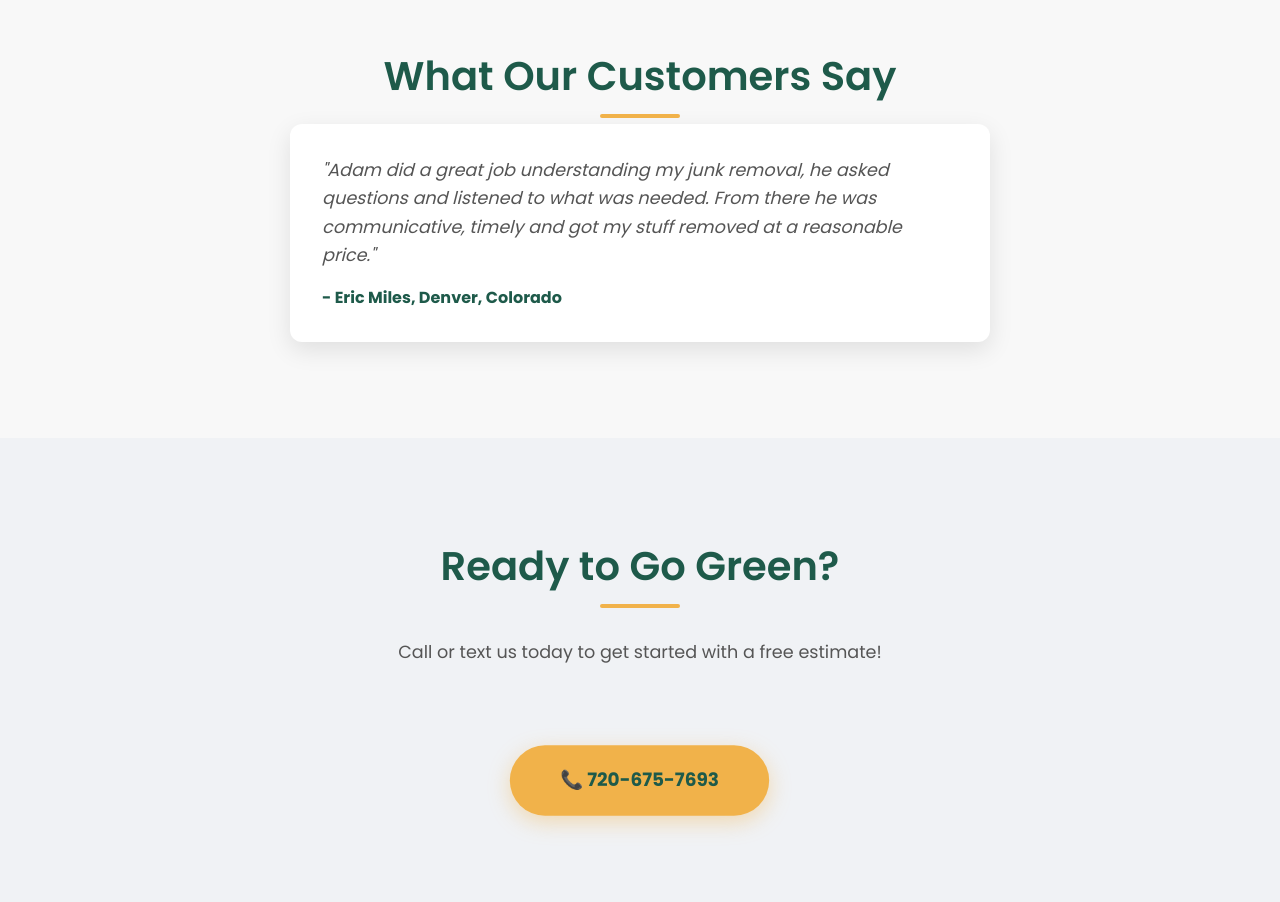
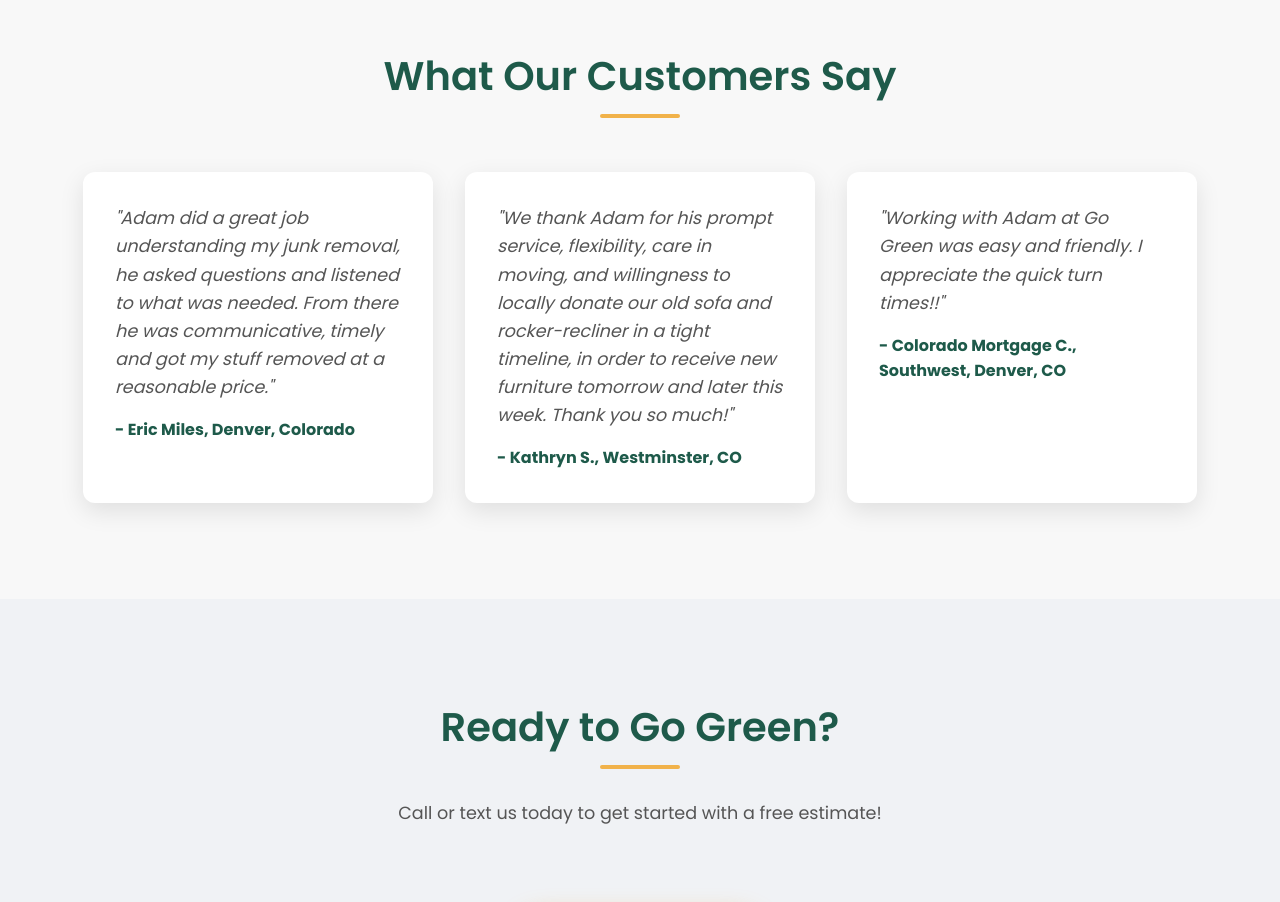
Before and after one commit to snowmac/go-green-scrap-pros-website, a plain HTML site: page index.html in a window 1280 px wide. Shown: the part 2960-3862 px from the top of the page. Drawn offline with Linux system fonts and the light colour scheme.

Commit message:
adding reviews cards

```diff
--- a/assets/style.css
+++ b/assets/style.css
@@ -224,19 +224,33 @@ h2::after {
 }
 
 /* Testimonials Section */
+/* Testimonials Section */
 .testimonials {
   background: #f8f8f8;
   padding: 6rem 0;
 }
 
+.testimonial-grid {
+  display: flex;
+  flex-wrap: wrap;
+  justify-content: center;
+  gap: 2rem;
+  margin-top: 3rem;
+}
+
 .testimonial-card {
-  max-width: 700px;
-  margin: 0 auto;
+  flex: 1 1 300px;
+  max-width: 350px;
   background: #fff;
   padding: 2rem;
   border-radius: 12px;
   box-shadow: 0 8px 25px rgba(0,0,0,0.1);
   text-align: left;
+  transition: transform 0.3s ease;
+}
+
+.testimonial-card:hover {
+  transform: translateY(-5px);
 }
 
 .testimonial-card blockquote {
@@ -251,6 +265,7 @@ h2::after {
   color: #1e5a4a;
   font-size: 1rem;
 }
+
 
 /* Footer */
 footer {
--- a/index.html
+++ b/index.html
@@ -203,11 +203,27 @@
     <section class="testimonials">
       <div class="container">
         <h2>What Our Customers Say</h2>
-        <div class="testimonial-card">
-          <blockquote>
-            "Adam did a great job understanding my junk removal, he asked questions and listened to what was needed. From there he was communicative, timely and got my stuff removed at a reasonable price."
-          </blockquote>
-          <div class="author">- Eric Miles, Denver, Colorado</div>
+        <div class="testimonial-grid">
+          <div class="testimonial-card">
+            <blockquote>
+              "Adam did a great job understanding my junk removal, he asked questions and listened to what was needed. From there he was communicative, timely and got my stuff removed at a reasonable price."
+            </blockquote>
+            <div class="author">- Eric Miles, Denver, Colorado</div>
+          </div>
+
+          <div class="testimonial-card">
+            <blockquote>
+              "We thank Adam for his prompt service, flexibility, care in moving, and willingness to locally donate our old sofa and rocker-recliner in a tight timeline, in order to receive new furniture tomorrow and later this week. Thank you so much!"
+            </blockquote>
+            <div class="author">- Kathryn S., Westminster, CO</div>
+          </div>
+
+          <div class="testimonial-card">
+            <blockquote>
+              "Working with Adam at Go Green was easy and friendly. I appreciate the quick turn times!!"
+            </blockquote>
+            <div class="author">- Colorado Mortgage C., Southwest, Denver, CO</div>
+          </div>
         </div>
       </div>
     </section>
```
